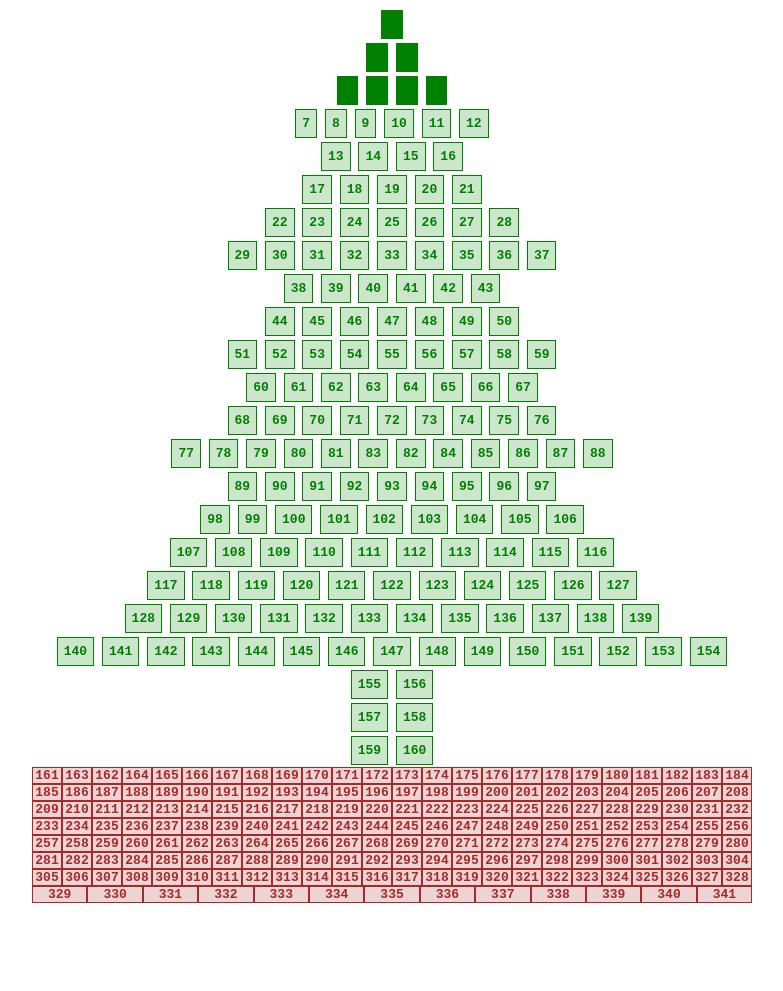
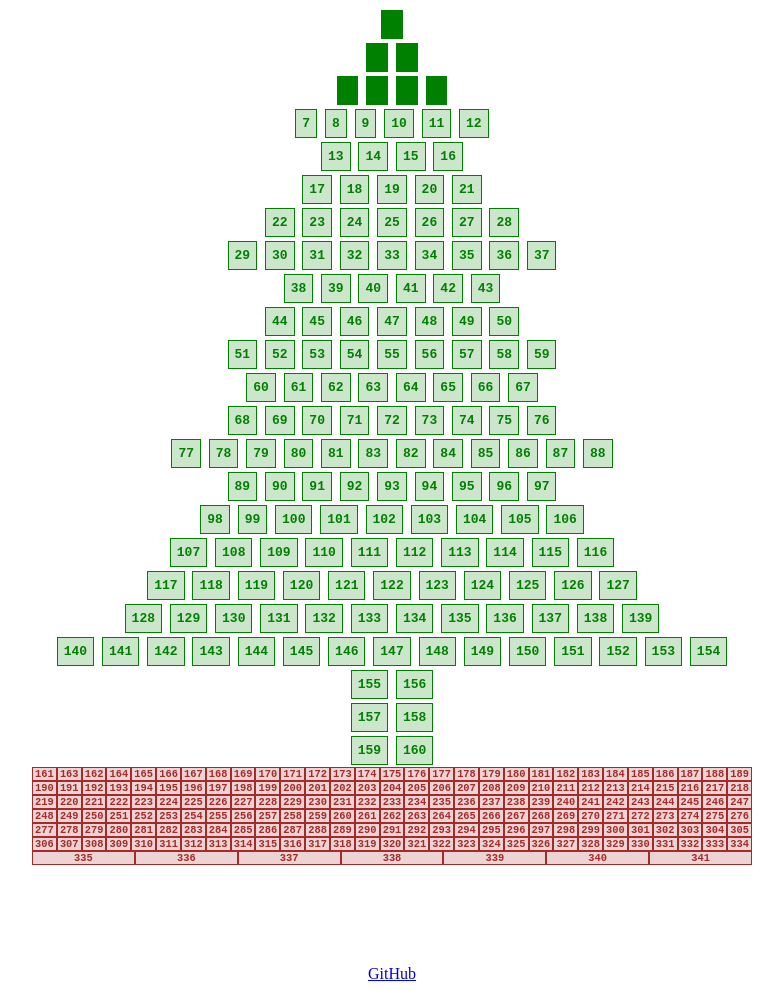
Before and after one commit to Advent-of-Advent-of-Code/advent-of-advent-of-code.github.io, a plain HTML site: page index.html in a window 1280 px wide. Shown: the whole page, without its empty margins (248-1031 px from the left). Before the commit the page ends 911 px from the top, so only its background shows below. Drawn offline with Linux system fonts and the light colour scheme.

Commit message:
Update index.html

```diff
--- a/index.html
+++ b/index.html
@@ -24,7 +24,7 @@
   </script>
 
   <style>
-    body {
+    .content {
       display: flex;
     }
 
@@ -32,7 +32,7 @@
       flex: 1;
     }
 
-    .content {
+    .tree {
       width: 720px;
       text-align: center;
       font-family: monospace;
@@ -58,9 +58,10 @@
         flex-wrap: wrap;
 
         .day {
-          display: block;
           flex: 1;
           flex-wrap: wrap;
+
+          font-size: 80%;
           margin: 0;
           padding: 0 2px;
 
@@ -74,13 +75,19 @@
         }
       }
     }
+
+    .footer {
+      margin-top: 100px;
+      text-align: center;
+    }
   </style>
 </head>
 
 <body>
+  <div class="content">
     <div class="flex-padding"></div>
 
-  <div class="content">
+    <div class="tree">
       <div class="row">
         <div class="day">0</div>
       </div>
@@ -474,6 +481,10 @@
     </div>
 
     <div class="flex-padding"></div>
+  </div>
+  <div class="footer">
+    <a href="https://github.com/Advent-of-Advent-of-Code/advent-of-advent-of-code.github.io">GitHub</a>
+  </div>
 </body>
 
 </html>
```
Lines whose indentation alone changed are shown as unchanged.
